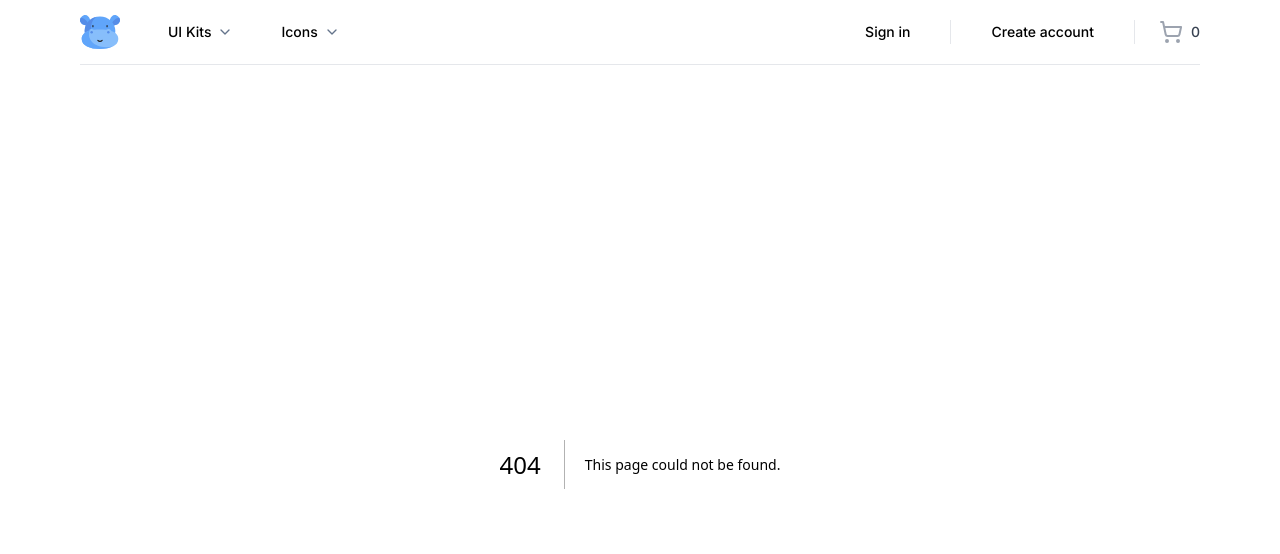
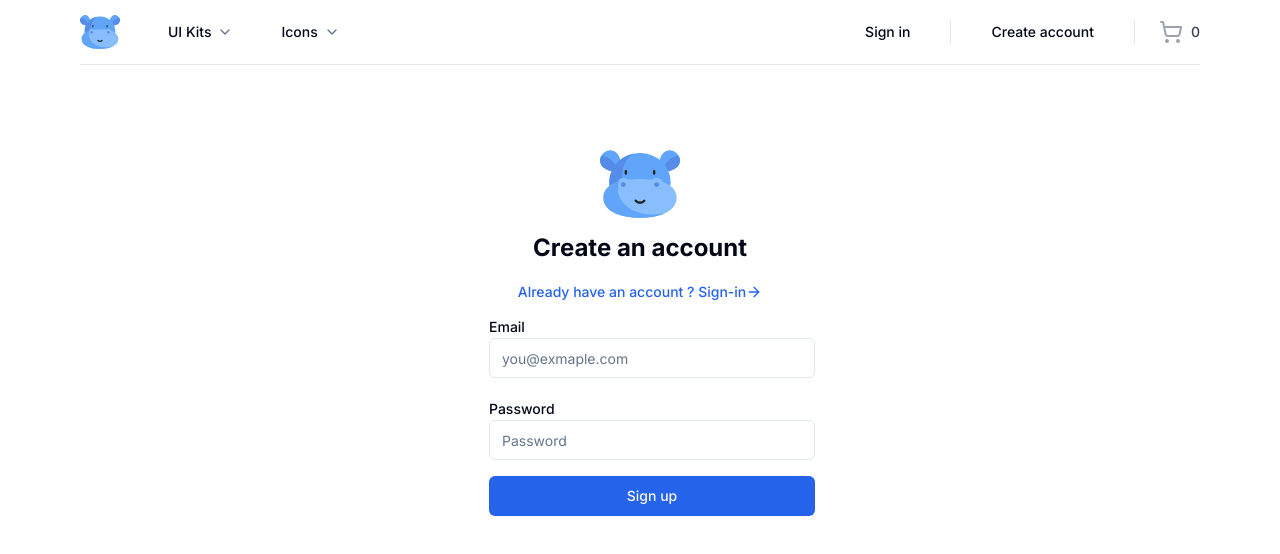
Before and after one commit to minhng-178/digital-hippo-nextjs14, a Next.js app: page /sign-up in a window 1280 px wide. Before the commit this address had no page. Shown: the top 554 px of the page. Built offline with nearby package versions, Linux system fonts and the light colour scheme.

Commit message:
auth client

```diff
--- /dev/null
+++ b/src/app/(auth)/sign-up/page.tsx
@@ -0,0 +1,83 @@
+'use client';
+
+import Link from 'next/link';
+import { useForm } from 'react-hook-form';
+import { ArrowRight } from 'lucide-react';
+import { zodResolver } from '@hookform/resolvers/zod';
+
+import { cn } from '@/lib/utils';
+
+import { Icons } from '@/components/Icons';
+import { Label } from '@/components/ui/label';
+import { Input } from '@/components/ui/input';
+import { Button, buttonVariants } from '@/components/ui/button';
+import {
+  AuthCredentialsValidator,
+  TAuthCredentialsValidator,
+} from '@/lib/validators/account-credentials-validators';
+
+const Page = () => {
+  const {
+    register,
+    handleSubmit,
+    formState: { errors },
+  } = useForm<TAuthCredentialsValidator>({
+    resolver: zodResolver(AuthCredentialsValidator),
+  });
+
+  const onSubmit = ({ email, password }: TAuthCredentialsValidator) => {
+    //TODO logic authentication
+  };
+
+  return (
+    <>
+      <div className="container relative flex pt-20 flex-col items-center justify-center lg:px-0">
+        <div className="mx-auto flex w-full flex-col justify-center space-x-6 sm:w-[350px]">
+          <div className="flex flex-col items-center space-y-2 text-center">
+            <Icons.logo className="h-20 w-20" />
+            <h1 className="text-2xl font-bold">Create an account</h1>
+
+            <Link
+              className={buttonVariants({
+                variant: 'link',
+              })}
+              href="/sign-in"
+            >
+              Already have an account ? Sign-in{' '}
+              <ArrowRight className="h-4 w-4" />
+            </Link>
+          </div>
+          <div className="grid">
+            <form onSubmit={handleSubmit(onSubmit)}>
+              <div className="grid gap-2">
+                <div className="grid gap-1 py-2">
+                  <Label htmlFor="email">Email</Label>
+                  <Input
+                    {...register('email')}
+                    className={cn({
+                      'focus-visible:ring-red-500': errors.email,
+                    })}
+                    placeholder="you@exmaple.com"
+                  />
+                </div>
+                <div className="grid gap-1 py-2">
+                  <Label htmlFor="password">Password</Label>
+                  <Input
+                    {...register('password')}
+                    className={cn({
+                      'focus-visible:ring-red-500': errors.password,
+                    })}
+                    placeholder="Password"
+                  />
+                </div>
+                <Button>Sign up</Button>
+              </div>
+            </form>
+          </div>
+        </div>
+      </div>
+    </>
+  );
+};
+
+export default Page;
--- /dev/null
+++ b/src/components/ui/input.tsx
@@ -0,0 +1,25 @@
+import * as React from "react"
+
+import { cn } from "@/lib/utils"
+
+export interface InputProps
+  extends React.InputHTMLAttributes<HTMLInputElement> {}
+
+const Input = React.forwardRef<HTMLInputElement, InputProps>(
+  ({ className, type, ...props }, ref) => {
+    return (
+      <input
+        type={type}
+        className={cn(
+          "flex h-10 w-full rounded-md border border-input bg-background px-3 py-2 text-sm ring-offset-background file:border-0 file:bg-transparent file:text-sm file:font-medium placeholder:text-muted-foreground focus-visible:outline-none focus-visible:ring-2 focus-visible:ring-ring focus-visible:ring-offset-2 disabled:cursor-not-allowed disabled:opacity-50",
+          className
+        )}
+        ref={ref}
+        {...props}
+      />
+    )
+  }
+)
+Input.displayName = "Input"
+
+export { Input }
--- /dev/null
+++ b/src/components/ui/label.tsx
@@ -0,0 +1,26 @@
+"use client"
+
+import * as React from "react"
+import * as LabelPrimitive from "@radix-ui/react-label"
+import { cva, type VariantProps } from "class-variance-authority"
+
+import { cn } from "@/lib/utils"
+
+const labelVariants = cva(
+  "text-sm font-medium leading-none peer-disabled:cursor-not-allowed peer-disabled:opacity-70"
+)
+
+const Label = React.forwardRef<
+  React.ElementRef<typeof LabelPrimitive.Root>,
+  React.ComponentPropsWithoutRef<typeof LabelPrimitive.Root> &
+    VariantProps<typeof labelVariants>
+>(({ className, ...props }, ref) => (
+  <LabelPrimitive.Root
+    ref={ref}
+    className={cn(labelVariants(), className)}
+    {...props}
+  />
+))
+Label.displayName = LabelPrimitive.Root.displayName
+
+export { Label }
--- /dev/null
+++ b/src/lib/validators/account-credentials-validators.ts
@@ -0,0 +1,12 @@
+import { z } from 'zod';
+
+export const AuthCredentialsValidator = z.object({
+  email: z.string().email(),
+  password: z.string().min(8, {
+    message: 'Password must be at least 8 characters long.',
+  }),
+});
+
+export type TAuthCredentialsValidator = z.infer<
+  typeof AuthCredentialsValidator
+>;
```
Also changed, not shown: package.json (+6 -1 lines), 1 other file (tests, documents, lock files or other folders).
